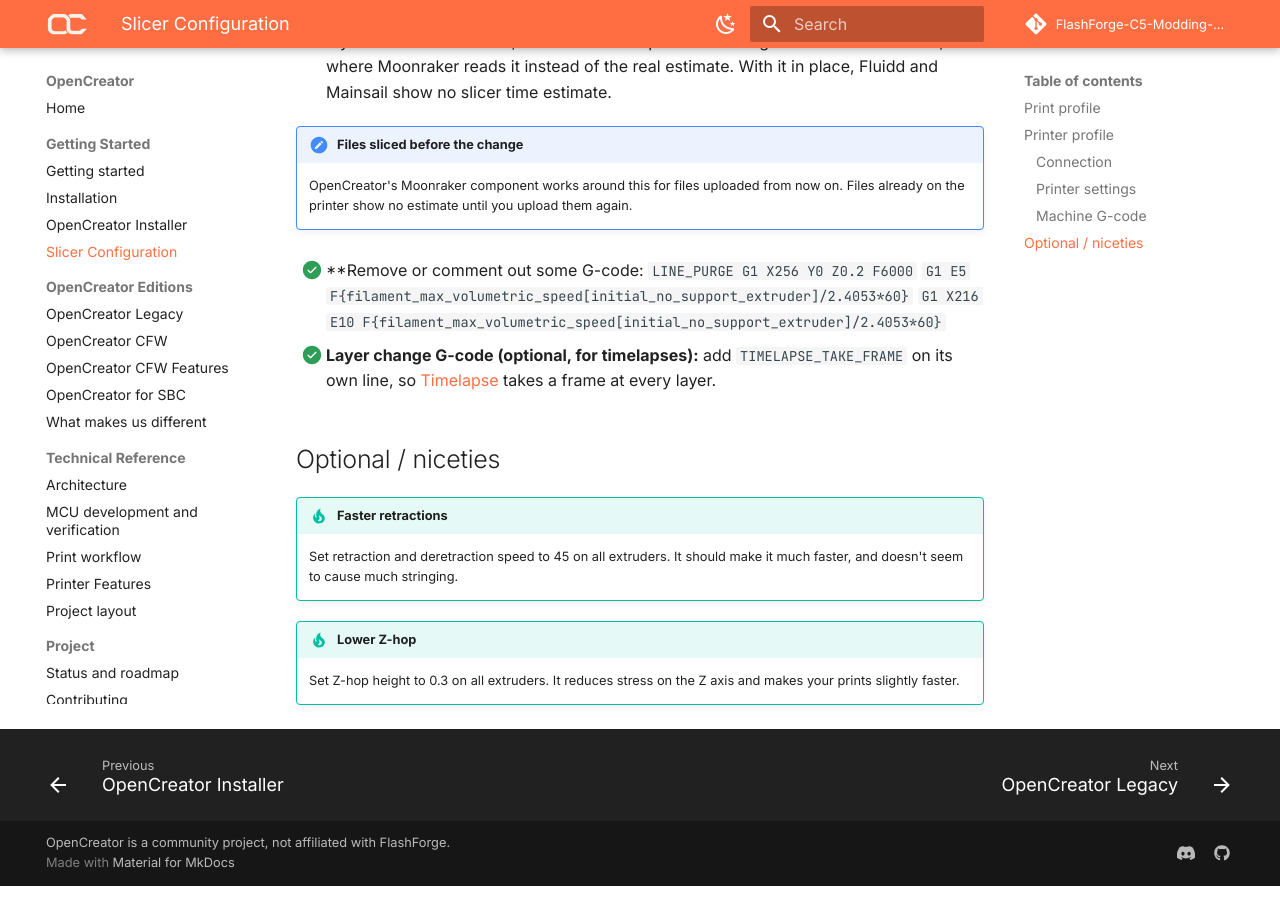
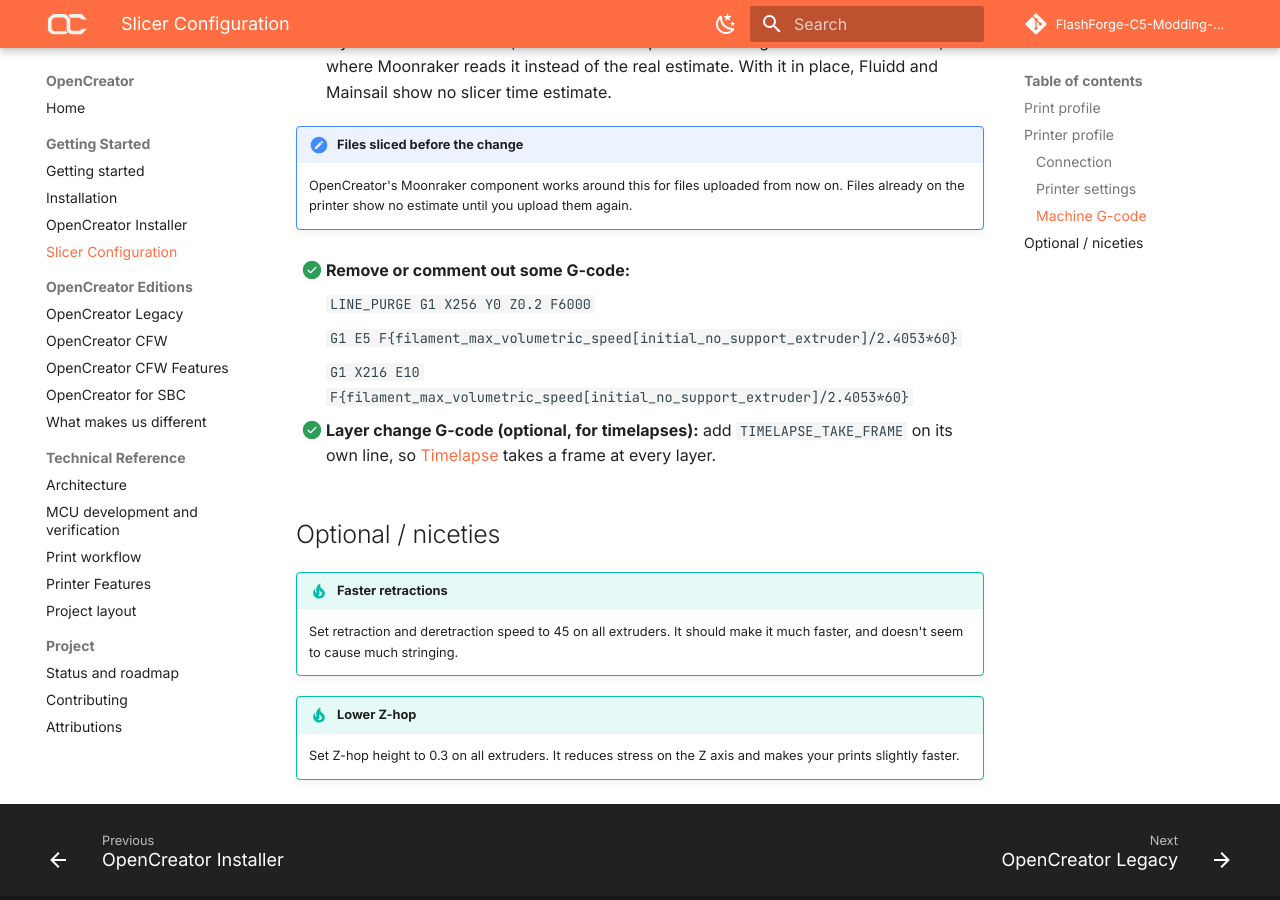
Before and after one commit to FlashForge-C5-Modding-Group/OpenCreator, an MkDocs documentation site: the page built from docs/slicer-config.md, in a window 1280 px wide and 900 px high, scrolled down 1565 px. Built offline with MkDocs 1.6.1 and Material for MkDocs 9.7.7, drawn with Linux system fonts in a browser that asks for light colours; comment, search, counter and statistics services are not loaded.

Commit message:
fix spacing

```diff
--- a/docs/slicer-config.md
+++ b/docs/slicer-config.md
@@ -42,9 +42,12 @@ These will change stuff like printer agents.
     now on. Files already on the printer show no estimate until you upload them
     again.
 
-- [x] **Remove or comment out some G-code:
+- [x] **Remove or comment out some G-code:**
+
     `LINE_PURGE G1 X256 Y0 Z0.2 F6000`
+
     `G1 E5 F{filament_max_volumetric_speed[initial_no_support_extruder]/2.4053*60}`
+
     `G1 X216 E10 F{filament_max_volumetric_speed[initial_no_support_extruder]/2.4053*60}`
 
 - [x] **Layer change G-code (optional, for timelapses):** add
```
